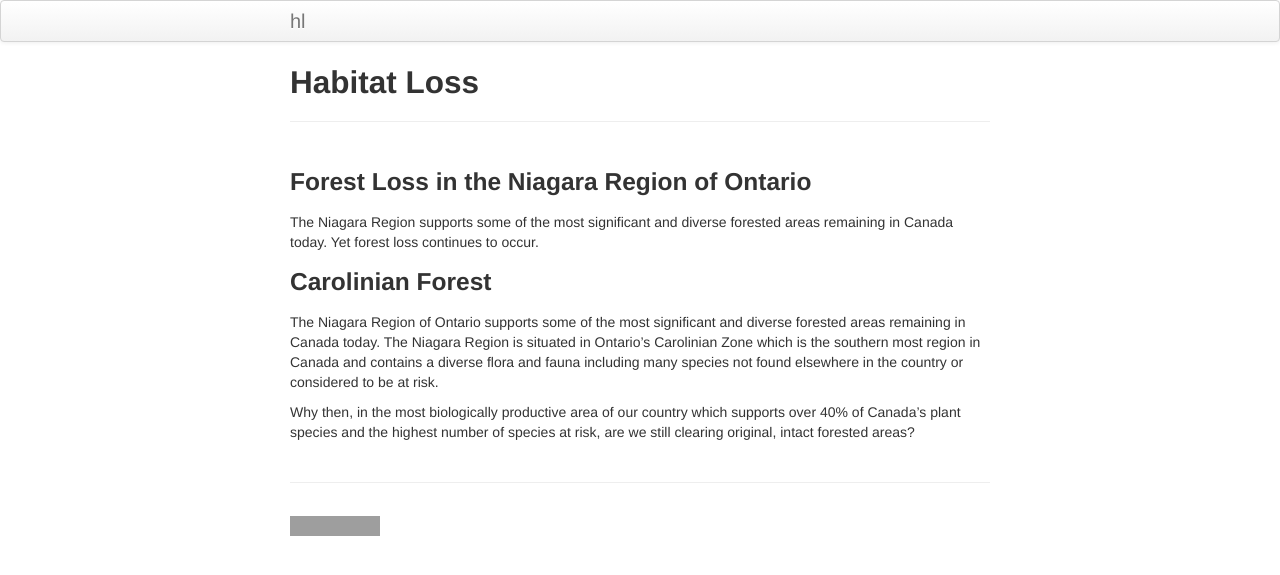
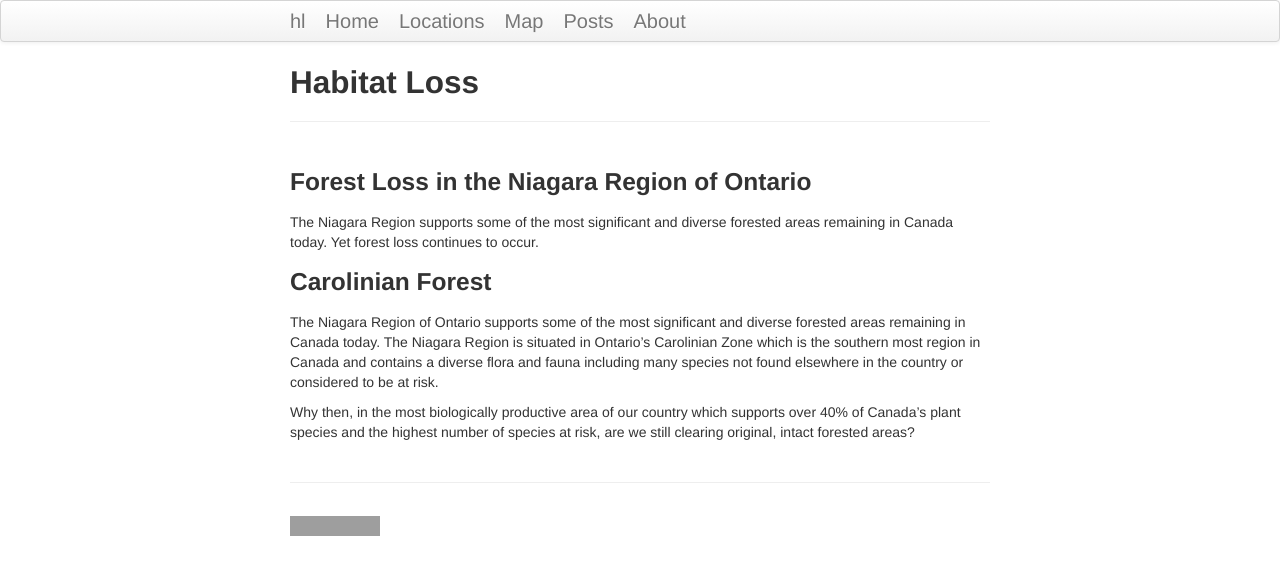
Before and after one commit to freewillco/hl, a Jekyll site: the page built from index.md, in a window 1280 px wide. Shown: the top 575 px of the page. Built offline with Jekyll 4.4.1, drawn with Linux system fonts in a browser that asks for light colours; grey boxes are pictures that could not be loaded.

Commit message:
Hack navigation links.  Need to find the right way

```diff
--- a/_config.yml
+++ b/_config.yml
@@ -108,6 +108,8 @@ JB :
 
 theme: jekyll-theme-minimal
 
+# title: Habitat Loss
+
 collections:
   locations:
     output: true
@@ -121,10 +123,4 @@ defaults:
     values:
       layout: page
 
-header_pages:
-  - locations.md
-  - map.md
-  - posts.md
-  - about.md
-
 show_excerpts: true
--- /dev/null
+++ b/_includes/navbar.html
@@ -0,0 +1,5 @@
+<a class="brand" href="/">Home</a>
+<a class="brand" href="/locations">Locations</a>
+<a class="brand" href="/map">Map</a>
+<a class="brand" href="/posts">Posts</a>
+<a class="brand" href="/about">About</a>
--- a/_includes/themes/twitter/default.html
+++ b/_includes/themes/twitter/default.html
@@ -32,6 +32,7 @@
       <div class="navbar-inner">
         <div class="container-narrow">
           <a class="brand" href="{{ HOME_PATH }}">{{ site.title }}</a>
+          {% include navbar.html %}
         </div>
       </div>
     </div>
```
